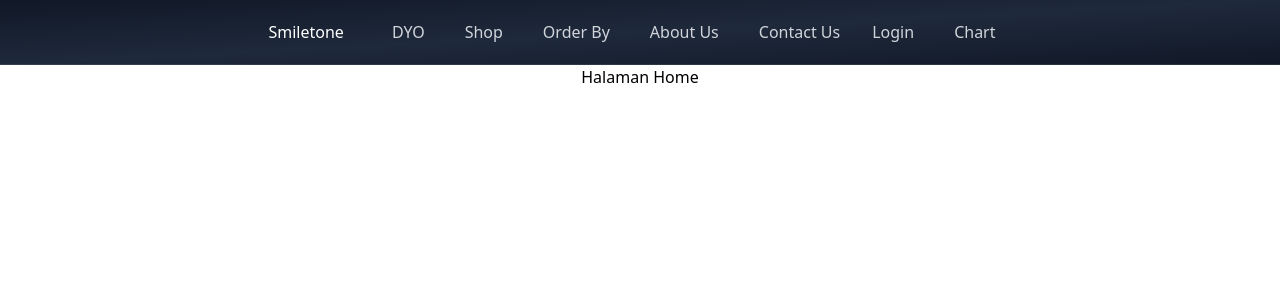
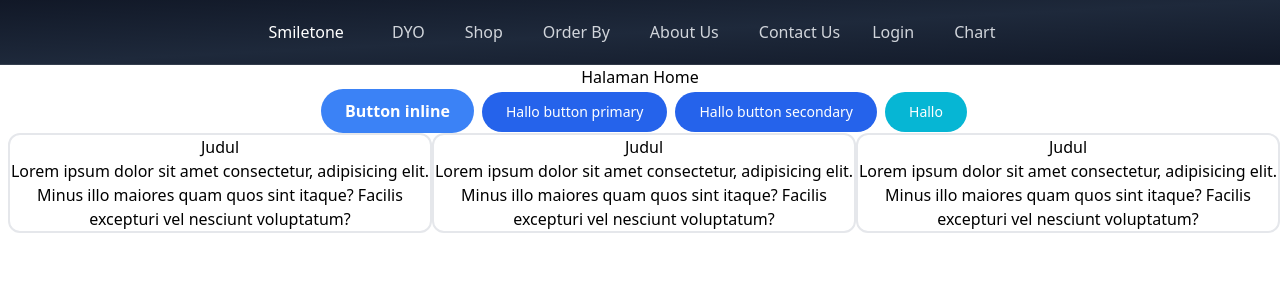
Before and after one commit to irull/milestone-front, a React (Create React App) app: page / in a window 1280 px wide. Shown: the top 300 px of the page. Built offline with nearby package versions, Linux system fonts and the light colour scheme.

Commit message:
included Button, Card Component

```diff
--- a/src/Pages/Home/index.jsx
+++ b/src/Pages/Home/index.jsx
@@ -1,10 +1,30 @@
 import React from "react";
+import { Helmet } from "react-helmet";
+import Button from "../../Components/Button";
+import Card from "../../Components/Card";
 
 function Home() {
   return (
     <>
-      <div>
+      <Helmet>
+        <meta charSet="utf-8" />
+        <title>Home</title>
+      </Helmet>
+      <div className="text-center space-x-2">
         <h1>Halaman Home</h1>
+        <button className="bg-blue-500 px-6 py-2.5 rounded-full font-semibold text-white hover:bg-blue-600 transition duration-300 focus:outline-none focus:ring-2 focus:ring-blue-200">
+          Button inline
+        </button>
+        <Button>Hallo button primary</Button>
+        <Button>Hallo button secondary</Button>
+        <Button className="bg-cyan-500 focus:ring-cyan-200 hover:bg-cyan-700">
+          Hallo
+        </Button>
+        <div className="flex mx-5">
+          <Card />
+          <Card />
+          <Card />
+        </div>
       </div>
     </>
   );
```
